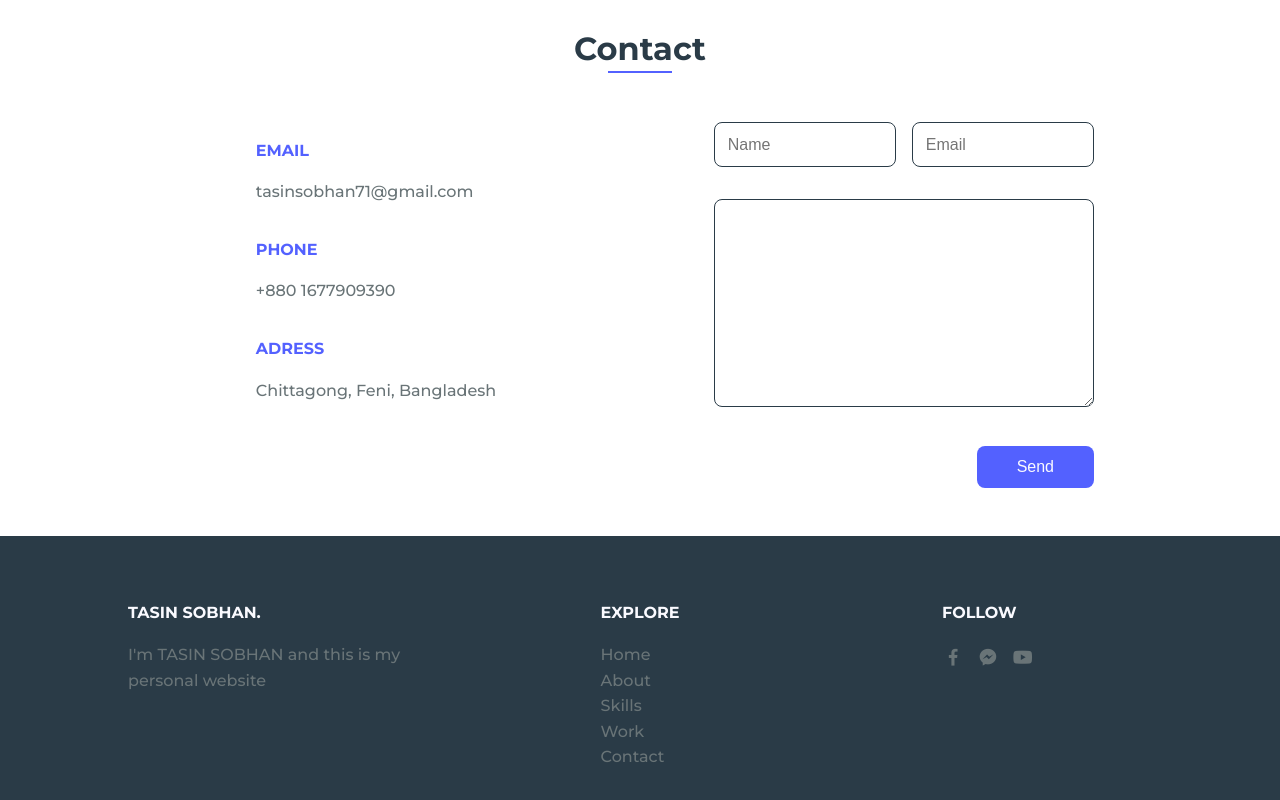
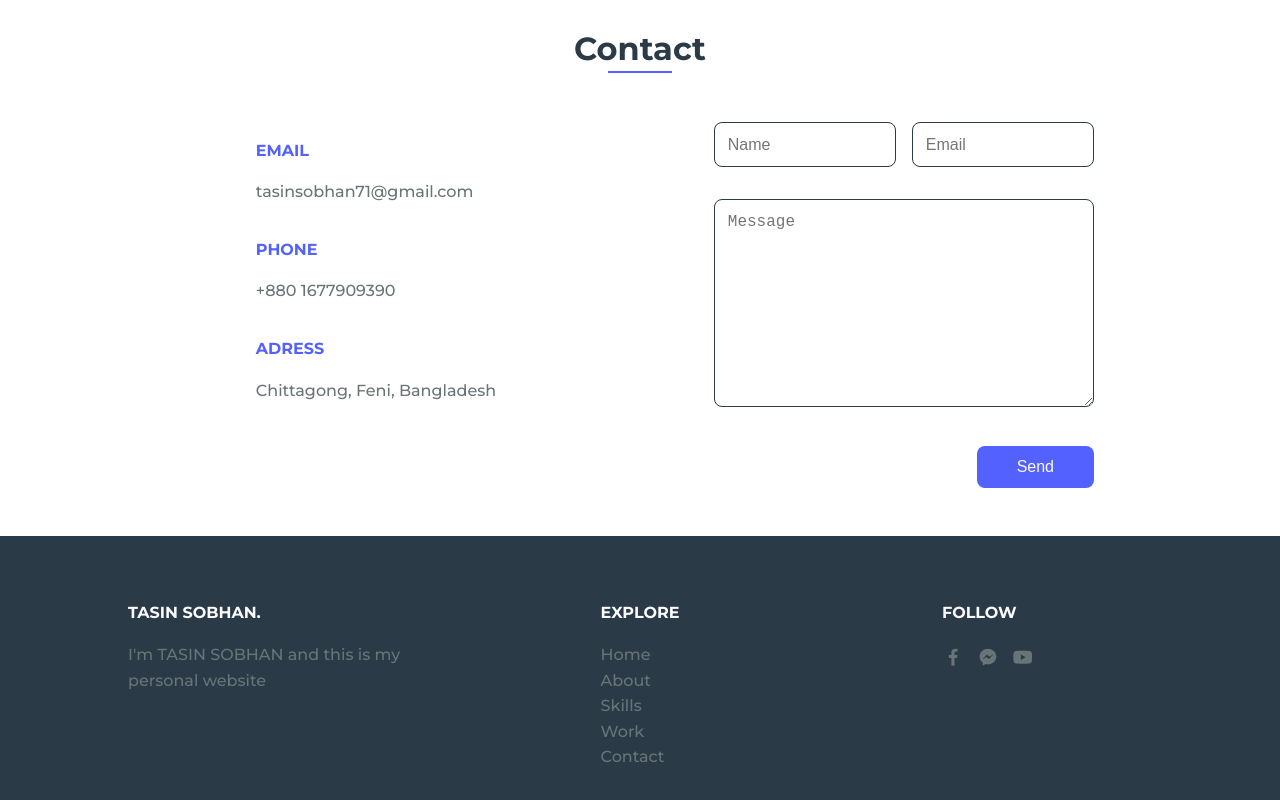
Before and after one commit to Tasinsobhan/gallery, a plain HTML site: page index.html in a window 1280 px wide. Shown: the part 3059-3859 px from the top of the page. Drawn offline with nearby package versions, Linux system fonts and the light colour scheme.

Commit message:
Update index.html

```diff
--- a/index.html
+++ b/index.html
@@ -252,7 +252,7 @@
                             <input type="mail" placeholder="Email" class="contact__input">
                         </div>
 
-                        <textarea name="" id="" cols="0" rows="10" class="contact__input"></textarea>
+                        <textarea name="" id="" cols="0" rows="10" class="contact__input" placeholder="Message"></textarea>
 
                         <input type="submit" value="Send" class="contact__button">
                     </form>
```
